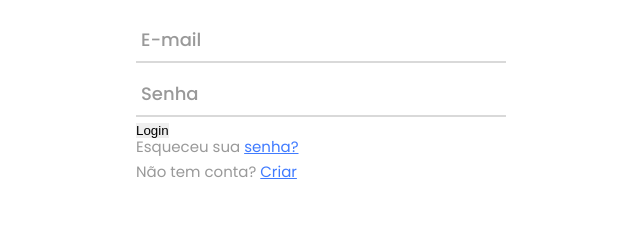
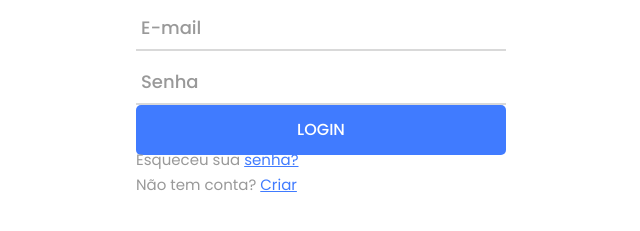
Before and after one commit to LeoMarxs/Login-Form, a plain HTML site: page index.html in a window 1280 px wide. Shown: the part 359-590 px from the top of the page, without its empty margins (309-949 px from the left). Drawn offline with Linux system fonts and the light colour scheme.

Commit message:
estilização btn

```diff
--- a/style.css
+++ b/style.css
@@ -194,3 +194,30 @@ button:hover {
 .has-val.input-form:focus + .focus-input-form::before {
     width: 100%;
 }
+
+.container-login-form-btn {
+    width: 100%;
+    display: flex;
+    justify-content: center;
+}
+
+.login-form-btn {
+    font-family: Poppins-Medium;
+    font-size: 16px;
+    color: var(--white-color);
+    line-height: 1.2;
+    text-transform: uppercase;
+    display: flex;
+    justify-content: center;
+    align-items: center;
+    padding: 0 20px;
+    width: 100%;
+    height: 50px;
+    background-color: var(--main-color);
+    border-radius: 5px;
+    transition: all 0.4s;
+}
+
+.login-form-btn:hover {
+    background-color: var(--highligth-text);
+}
```
